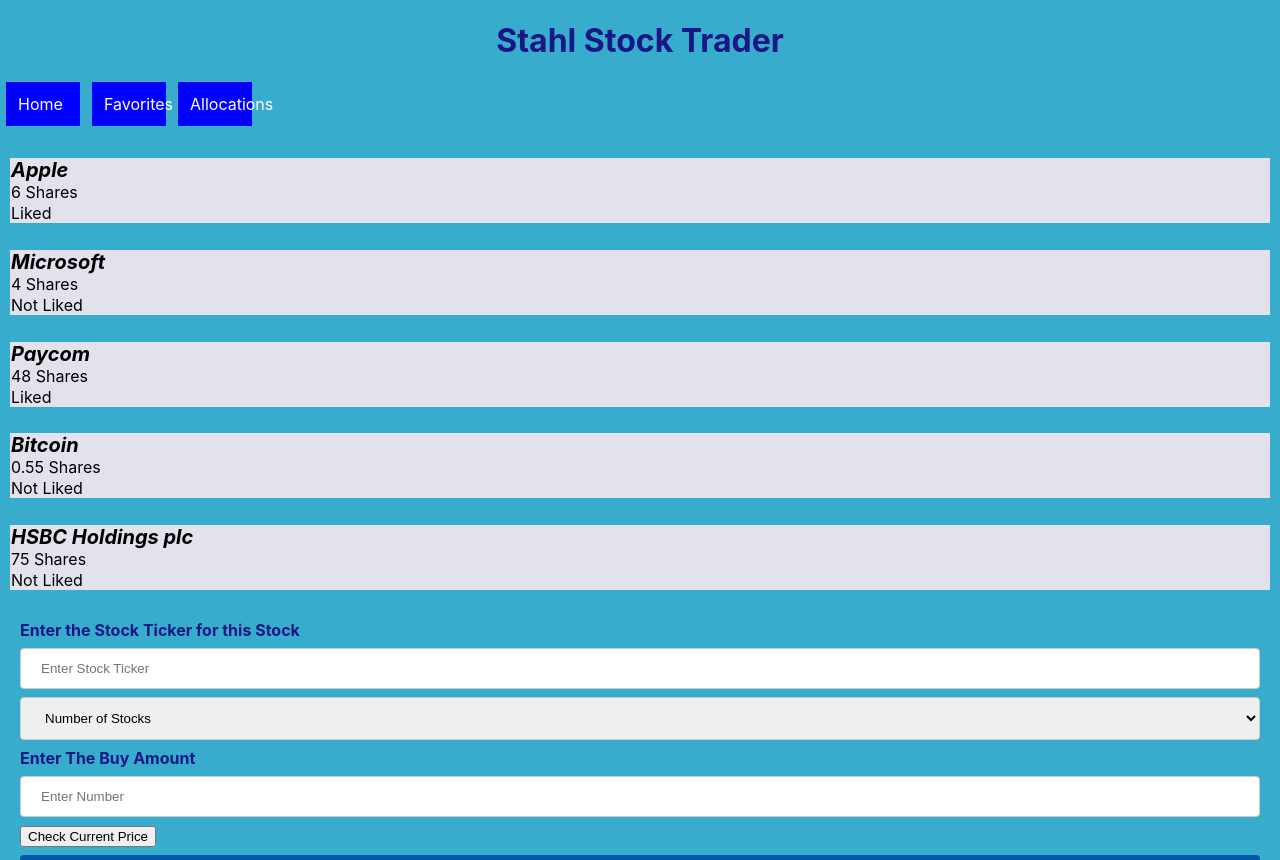
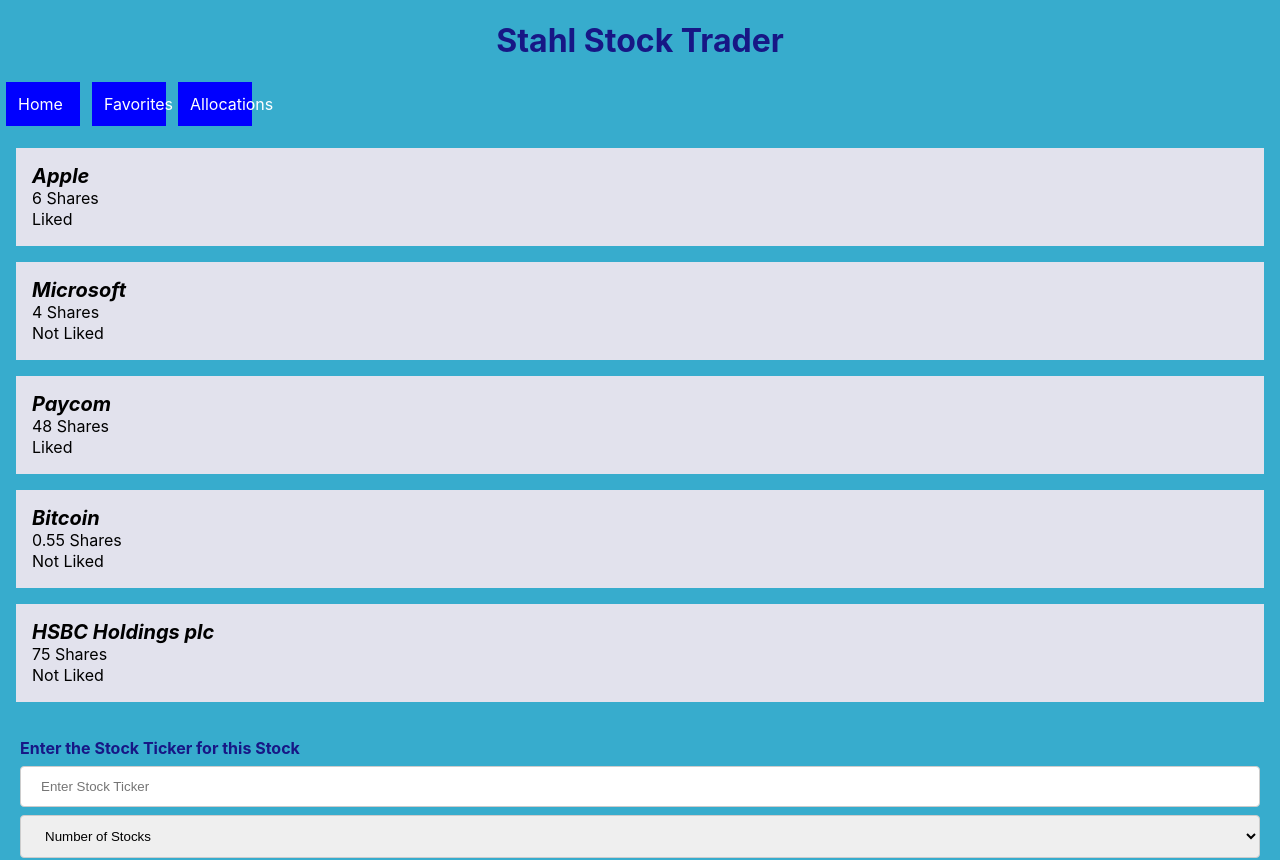
Before and after one commit to Andrewstahl/phase-2-final-project, a React (Create React App) app: page / in a window 1280 px wide. Shown: the top 860 px of the page. Built offline with nearby package versions, Linux system fonts and the light colour scheme; data requests are answered from the project's data file.

Commit message:
Adjusted formatting

```diff
--- a/src/index.css
+++ b/src/index.css
@@ -70,16 +70,23 @@
 
 div.stockElement {
   background-color:rgb(226, 226, 237);
-  margin: 10px;
-  border: 10px;
-  padding-left: 1px;
+  margin: 1em;
+  /* border: 10px; */
+  padding: 1em;
+}
+
+div.stock-title {
+  display: inline;
+  /* float: left; */
 }
 
 h4 {
   margin-bottom: 0em;
+  margin-top: 0em;
   font-size: 20px;
   font-style: italic;
 }
+
 p {
   margin-top: 0px ;
   margin-bottom: 1px ;
```
